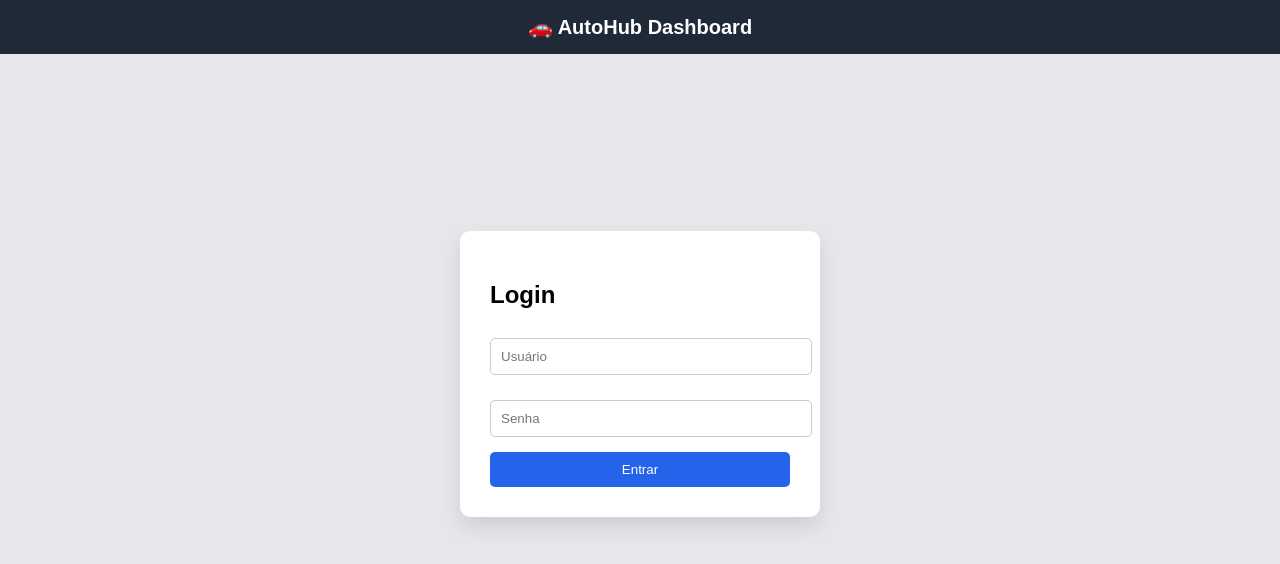
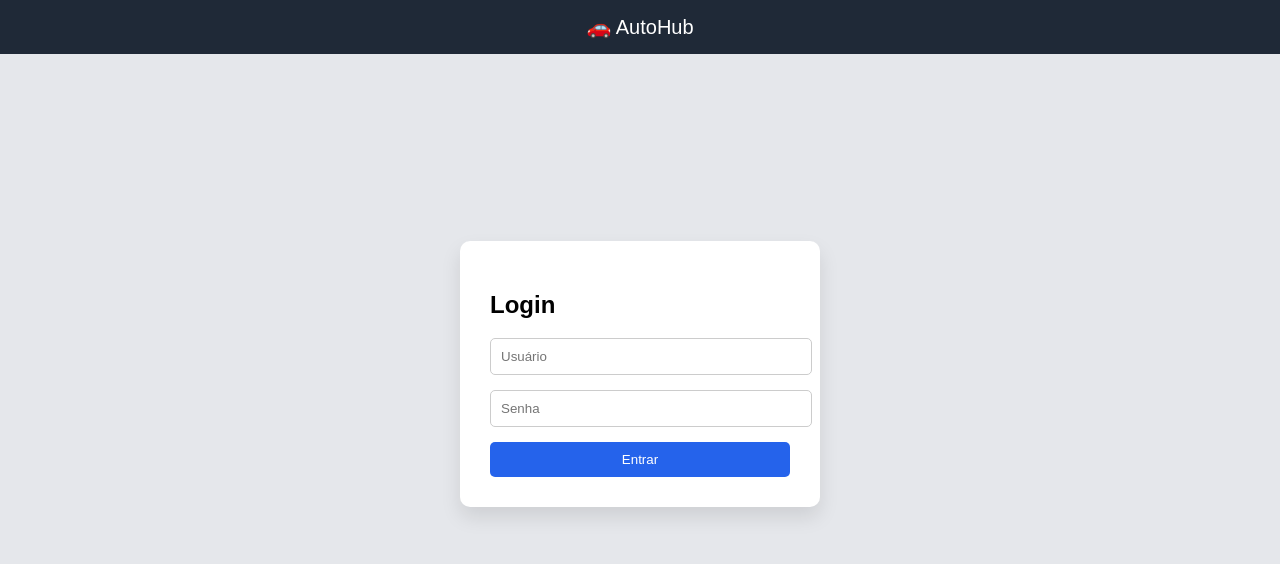
Before and after one commit to edgarcaetanojr-code/autohub, a website: page login.html in a window 1280 px wide. Drawn offline with Linux system fonts and the light colour scheme.

Commit message:
Update login.html

```diff
--- a/login.html
+++ b/login.html
@@ -7,7 +7,7 @@
   <style>
     body {
       margin: 0;
-      font-family: Arial, sans-serif;
+      font-family: Arial;
       background: #e5e7eb;
     }
 
@@ -17,7 +17,6 @@
       padding: 15px;
       text-align: center;
       font-size: 20px;
-      font-weight: bold;
     }
 
     .container {
@@ -38,10 +37,9 @@
     input {
       width: 100%;
       padding: 10px;
-      margin-top: 10px;
       margin-bottom: 15px;
+      border-radius: 5px;
       border: 1px solid #ccc;
-      border-radius: 5px;
     }
 
     button {
@@ -51,18 +49,13 @@
       color: white;
       border: none;
       border-radius: 5px;
-      cursor: pointer;
-    }
-
-    button:hover {
-      background: #1d4ed8;
     }
   </style>
 </head>
 
 <body>
 
-<div class="header">🚗 AutoHub Dashboard</div>
+<div class="header">🚗 AutoHub</div>
 
 <div class="container">
   <div class="card">
@@ -89,11 +82,13 @@ async function login() {
   if (res.ok) {
     const data = await res.json();
 
+    // 🔥 SALVA CORRETAMENTE
     localStorage.setItem('user', JSON.stringify(data.user));
+    localStorage.setItem('username', data.user.username);
 
     window.location.href = '/dashboard-page';
   } else {
-    alert('Login inválido');
+    alert('Usuário ou senha inválidos');
   }
 }
 </script>
```
